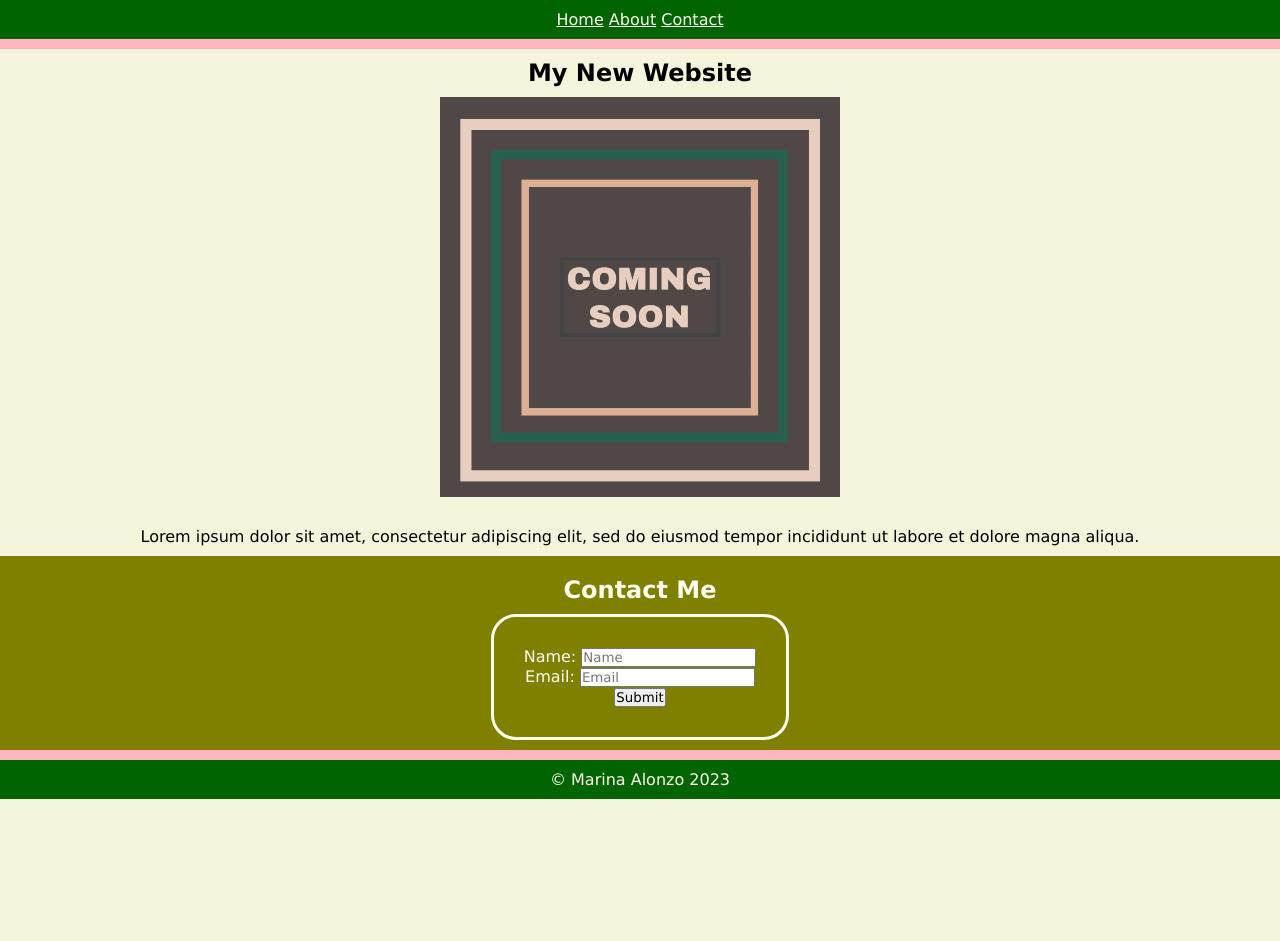
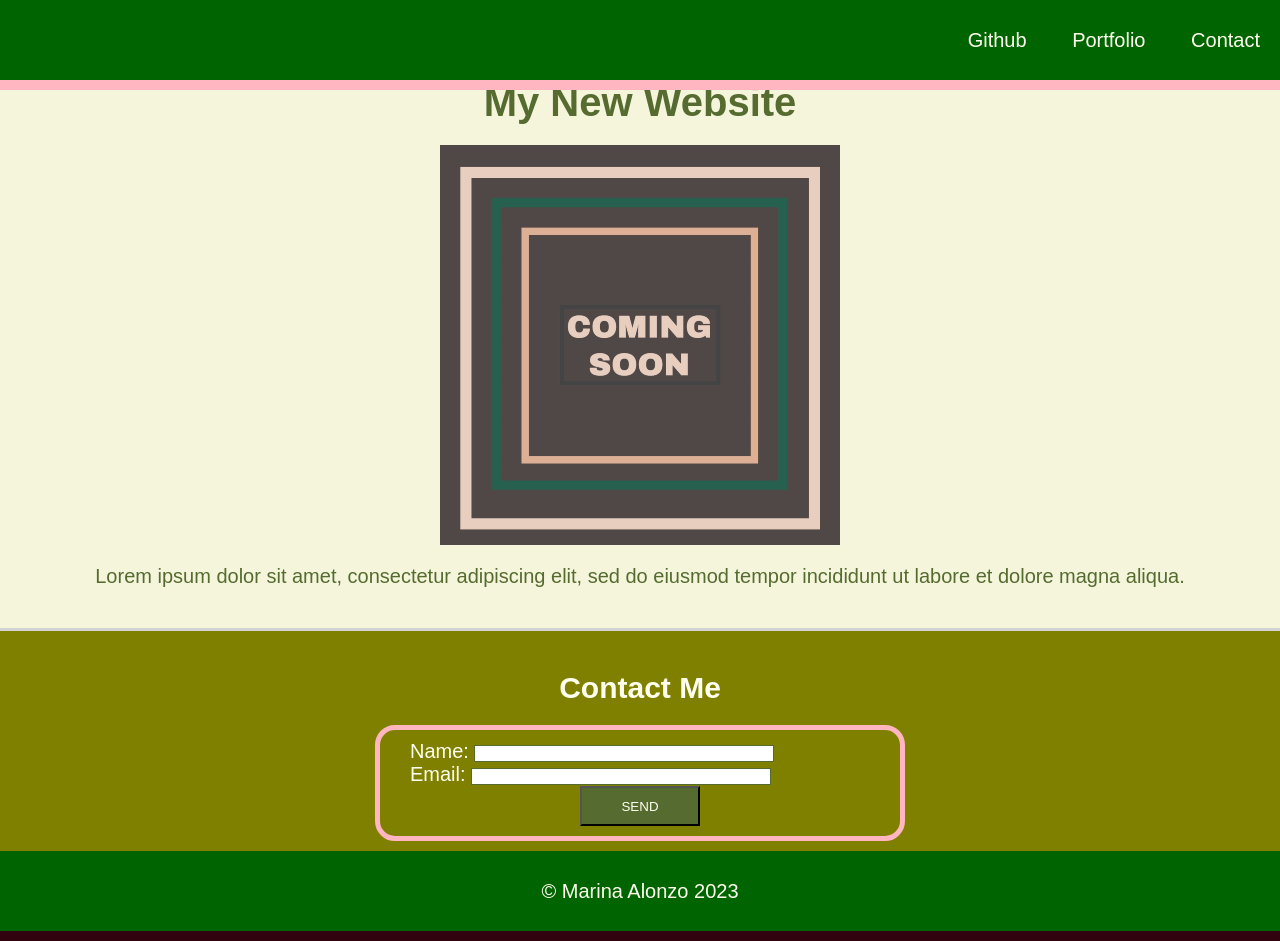
Before and after one commit to MarinaA01/mini-project-landing-page, a plain HTML site: page Develop/index.html in a window 1280 px wide. Before the commit the page ends 800 px from the top, so only its background shows below. Drawn offline with Linux system fonts and the light colour scheme.

Commit message:
Adding to HTML and CSS files

```diff
--- a/Develop/assets/style.css
+++ b/Develop/assets/style.css
@@ -1,73 +1,116 @@
 * {
     margin: 0;
     padding: 0;
-    font-family: 'Lucida Sans', 'Lucida Sans Regular', 'Lucida Grande', 'Lucida Sans Unicode', Geneva, Verdana, sans-serif;
 }
 body {
     background-color: beige;
+    position: relative;
+    font-family: "Goudy Bookletter 1911", sans-serif;
+    font-size: 20px;
+    color: darkolivegreen;
 }
 header,
 footer {
     background: darkgreen;
     width: 100%;
-    text-align: center;
+    line-height: 60px;
     color: ivory;
     padding: 10px 0;
 }
 
+header {
+    position: fixed;
+    border-bottom: 10px solid lightpink;
+}
 
-#header-divider {
-    background-color: lightpink;
-    height: 10px;
+footer {
+    position: absolute;
+    margin-top: 0;
+    bottom: 0;
+    border-bottom: 10px solid #30030e;
 }
-#footer-divider {
-    background-color: lightpink;
-    height: 10px;
+
+figure {
+    margin-bottom: 40px;
 }
 
 a {
     color: ivory;
+    text-decoration: none;
 }
 
 li {
-    display: inline-block;
+    display: inline;
+    padding: 0px 20px;
+    text-decoration: none;
 }
 
-h1 {
-    text-align: center;
+h1,
+h2 {
+    margin: 20px;
 }
 
-h2 {
-    padding: 10px;
-    color: ivory;
+main {
+    padding: 60px 0;
 }
 
 img {
     display: block;
-    margin: 10px auto;
+    margin: 20px auto;
 }
 
-p {
+section {
+    margin-bottom: 0;
+    padding: 20px 10px 40px 10px;
+    background-color: olive;
+    border-top: 3px solid lightgrey;
+    color: ivory;
+}
+
+form {
+    margin: 0 auto;
+    align-items: center;
+    width: 500px;
+    padding: 10px;
+    border: 5px solid lightpink;
+    border-radius: 20px;
+}
+
+form ul li {
+    display: block;
+    margin: 0 auto;
+}
+
+label {
+    display: inline;
+    color: ivory;
+    width: 100px;
+    margin: 0 auto;
+}
+
+input,
+textarea {
+    box-sizing: border-box;
+    width: 300px;
+    border: 1px solid darkolivegreen;
+}
+
+textarea {
+    vertical-align: top;
+    height: 60px;
+}
+
+button {
+    height: 40px;
+    width: 120px;
+    background-color: darkolivegreen;
+    color: ivory;
+}
+
+.text-center {
     text-align: center;
 }
 
-.contact {
-    text-align: center;
-    background-color: olive;
-    align-items: center;
+.text-right {
+    text-align: right;
 }
-section {
-    padding: 10px 0;
-}
-
-fieldset {
-    border: 3px solid ivory;
-    border-radius: 25px;
-    padding: 30px;
-    display: inline-block;
-}
-
-label {
-    display: block;
-    color: ivory;
-}
--- a/Develop/index.html
+++ b/Develop/index.html
@@ -1,45 +1,62 @@
 <!DOCTYPE html>
 <html lang="en">
   <head>
-        <meta charset="UTF-8">
-        <meta name="viewport" content="width=device-width, initial-scale=1.0">
-        <link rel="stylesheet" href="assets/style.css">
-        <title>Landing Page</title>
+    <meta charset="UTF-8" />
+    <meta name="viewport" content="width=device-width, initial-scale=1.0" />
+    <link rel="stylesheet" href="assets/style.css" />
+    <title>My Landing Page</title>
   </head>
   <body>
-        <header id="nav">
+    <header>
+      <nav class="text-right">
         <ul>
-                <li><a href="#">Home</a></li>
-                <li><a href="#">About</a></li>
-                <li><a href="#">Contact</a></li>
+          <li><a href="https://github.com/MarinaA01">Github</a></li>
+          <li><a href="#">Portfolio</a></li>
+          <li><a href="#contact">Contact</a></li>
         </ul>
+      </nav>
     </header>
-        <div id="header-divider"></div>
-        <section>
-            <h1>My New Website</h1>
-            <img src="/assets/image-1.png" alt="coming soon">
-        </section>
-        <section>
-            <p>Lorem ipsum dolor sit amet, consectetur adipiscing elit, sed do eiusmod tempor incididunt ut labore et dolore magna aliqua.</p>
-        </section>
-        <section class="contact">
-            <h2>Contact Me</h2>
-            <form id="contactform" action="">
-                <fieldset>
-                    <label for="Name">
+    <main>
+      <h1 class="text-center">My New Website</h1>
+      <figure>
+        <img src="/assets/image-1.png" alt="Graphic with Coming Soon text" />
+        <figcaption class="text-center">
+          Lorem ipsum dolor sit amet, consectetur adipiscing elit, sed do
+          eiusmod tempor incididunt ut labore et dolore magna aliqua.
+        </figcaption>
+      </figure>
+      <section id="contact">
+        <h2 class="text-center">Contact Me</h2>
+        <form>
+          <ul>
+            <li>
+              <label class="text-right" for="name">
                 Name:
-                        <input id="name" type="name" placeholder="Name">
+                <input
+                  id="name"
+                  type="text"
+                  name="user-name"
+                />
               </label>
-                    <label for="Email">
+            </li>
+            <li>
+              <label for="Email" class="text-right">
                 Email:
-                        <input id="email" type="email" placeholder="Email">
+                <input
+                  id="email"
+                  type="text"
+                  name="user-email"
+                />
               </label>
-                    <input id="submit" type="submit">
-                </fieldset>
+            </li>
+          </ul>
+          <div class="text-center">
+            <button type="submit">SEND</button>
+          </div>
         </form>
       </section>
-        <div id="footer-divider"></div>
-        <footer>
+    </main>
+    <footer class="text-center">
         <p>&copy; Marina Alonzo 2023</p>
     </footer>
   </body>
```
Lines whose indentation alone changed are shown as unchanged.
